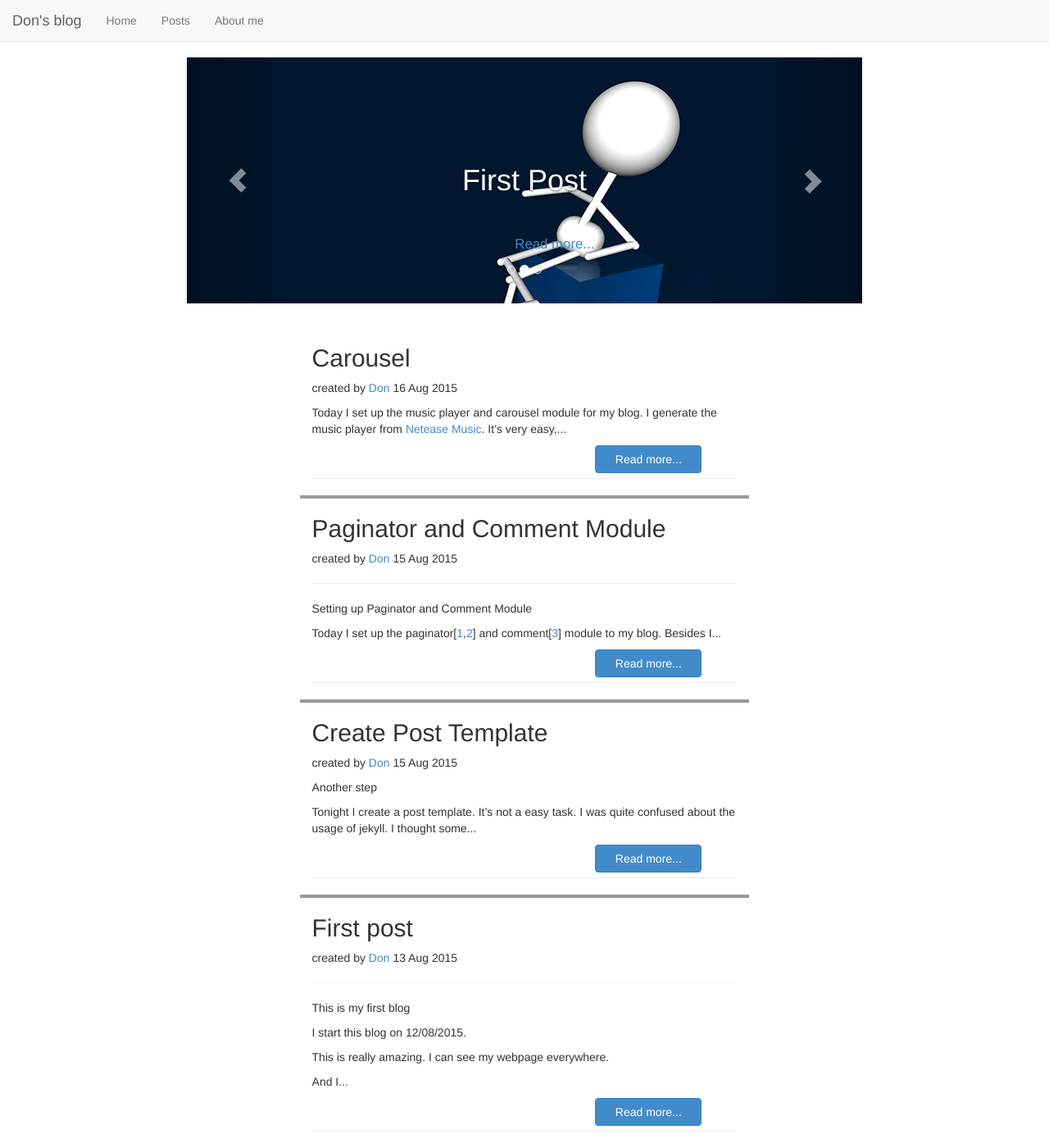
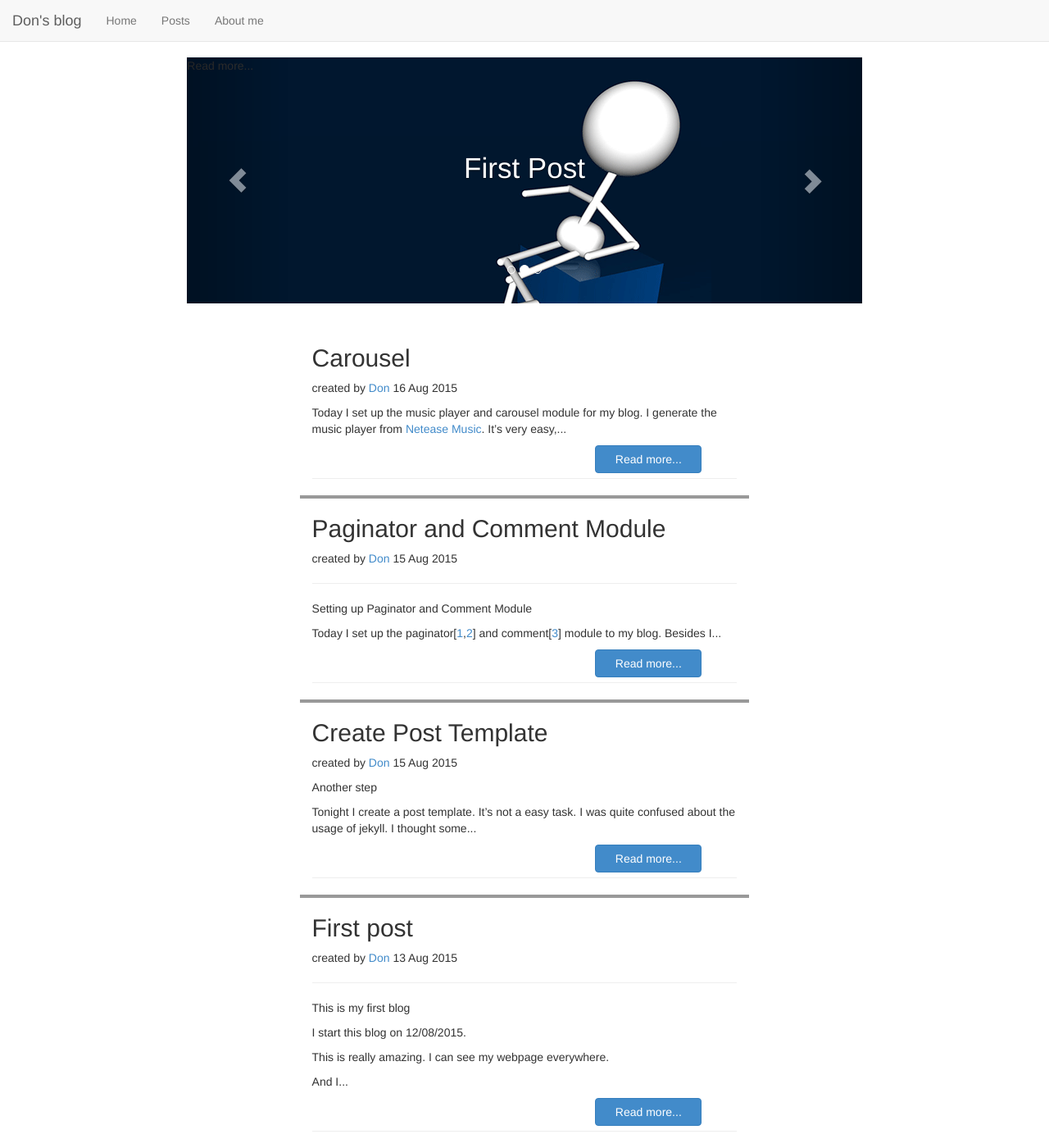
Before and after one commit to luoyuchen/dontry.github.io, a Jekyll site: the page built from article.html, in a window 1280 px wide and 1400 px high. Shown: the whole window at 82% size. Built offline with Jekyll 4.4.1, drawn with Linux system fonts in a browser that asks for light colours.

Commit message:
resize images

```diff
--- a/_includes/carousel2.html
+++ b/_includes/carousel2.html
@@ -14,8 +14,8 @@
         {% for item in page.carousel %}
         <div class="item {% if forloop.index == 1 %}active{% endif %}" style = "background: url({{ item.image }})">
 <!--             <img src="{{ item.image }}" alt="{{ forloop.index }}"> -->
-            <h1 class="carousel-caption">{{ item.main_heading }}</h1>
-            <a class="link" href="{{ item.read_more_link }}">Read more...</a>
+            <a class="carousel-caption" href="{{ item.read_more_link }}">{{ item.main_heading }}</a>
+            <!-- <a class="link" href="{{ item.read_more_link }}"> -->Read more...</a>
         </div><!--/.item-->
        {% endfor %}
     </div>
--- a/css/blog_style.css
+++ b/css/blog_style.css
@@ -26,7 +26,7 @@
 .banner{
 	width: 80%;
 	margin: 0 auto;
-	background: url(../images/azure.png) -300px -300px;
+	background: url(../images/azure.png);
 	text-align: center;
 	background-color: #ddd;
 }
@@ -277,14 +277,13 @@
 }
 
 .carousel-inner .carousel-caption{
-	margin-bottom: 80px;
+	font-size: 2.5em;
+	text-decoration: none;
+	position: absolute;
+	top: 30%;
 }
 
-.carousel .link{
-	display: inline-block;
-	position: absolute;
-	bottom: 60px;
-	left: 400px;
-	z-index: 10;
-	font-size: 1.2em;
+.carousel .carousel-caption:hover{
+	cursor: pointer;
+	color: #ddd;
 }
```
Also changed, not shown: images/azure.png, images/slides/bg1.png.
